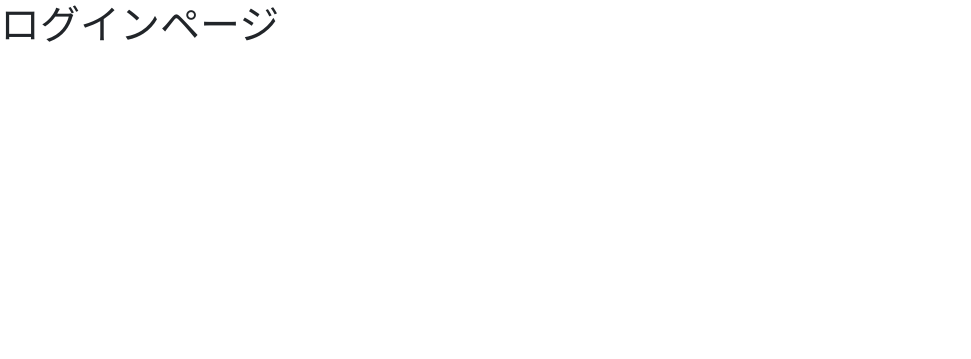
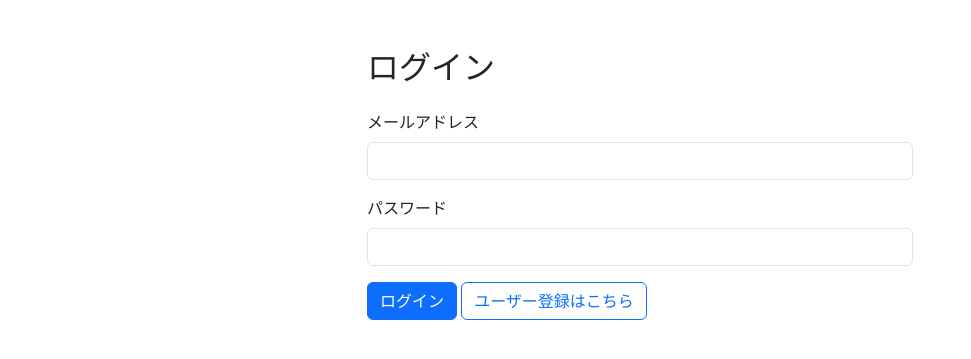
Before and after one commit to Hackathon-Spring-2024-TeamG/team-g-app, a Flask app: page /login in a window 1280 px wide. Shown: the top 359 px of the page, without its empty margins (0-971 px from the left). Run offline with Flask 2, Linux system fonts and the light colour scheme.

Commit message:
ログインページ（login.html）の中身を作成

```diff
--- a/ChatApp/templates/registration/login.html
+++ b/ChatApp/templates/registration/login.html
@@ -1,3 +1,34 @@
 {% extends "base.html" %}
 
-{% block body %}<h1>ログインページ</h1>{% endblock %}
+{% block title %}<title>ログイン</title>{% endblock %}
+
+{% block body %}
+    <div class="container mt-5">
+        <div class="row">
+            <div class="col-md-6 offset-md-3">
+                <h2 class="mb-4">ログイン</h2>
+                <!-- フラッシュメッセージの表示開始 -->
+                {% with messages = get_flashed_messages(with_categories=true) %} {% if messages %}
+                    {% for category, message in messages %}
+                        <!-- 各メッセージはBootstrapのアラートを使用して表示。-->
+                        <div class="alert alert-{{ category }}">
+                            {{ message }}
+                        </div>
+                    {% endfor %}
+                {% endif %} {% endwith %}
+                <form method="post">
+                    <div class="mb-3">
+                        <label for="email" class="form-label">メールアドレス</label>
+                        <input type="email" class="form-control" name="email" id="email" required>
+                    </div>
+                    <div class="mb-3">
+                        <label for="password" class="form-label">パスワード</label>
+                        <input type="password" class="form-control" name="password" id="password" required>
+                    </div>
+                    <button type="submit" class="btn btn-primary">ログイン</button>
+                    <a href="{{ url_for('signup') }}" class="btn btn-outline-primary">ユーザー登録はこちら</a>
+                </form>
+            </div>
+        </div>
+    </div>
+{% endblock %}
```
